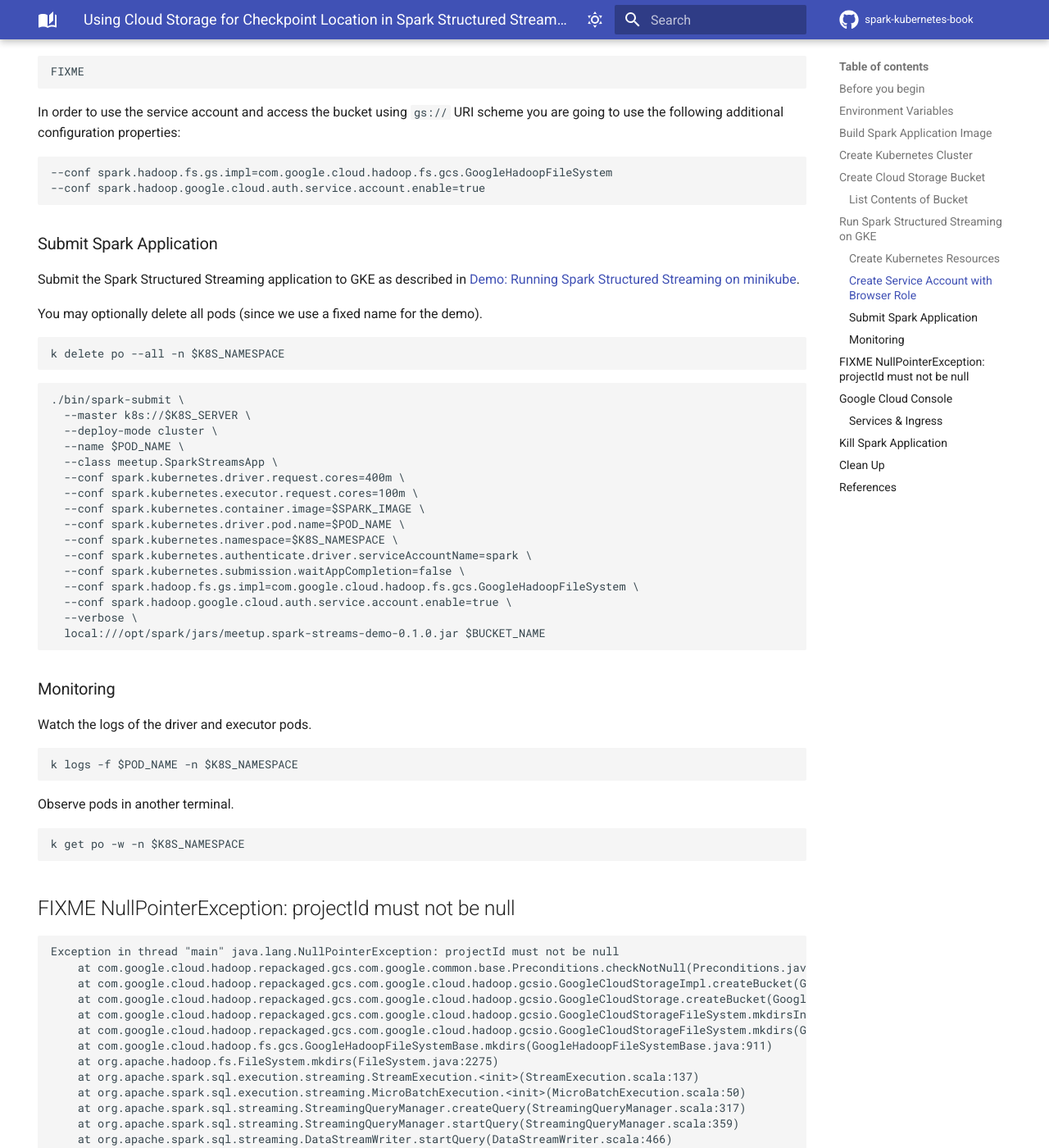
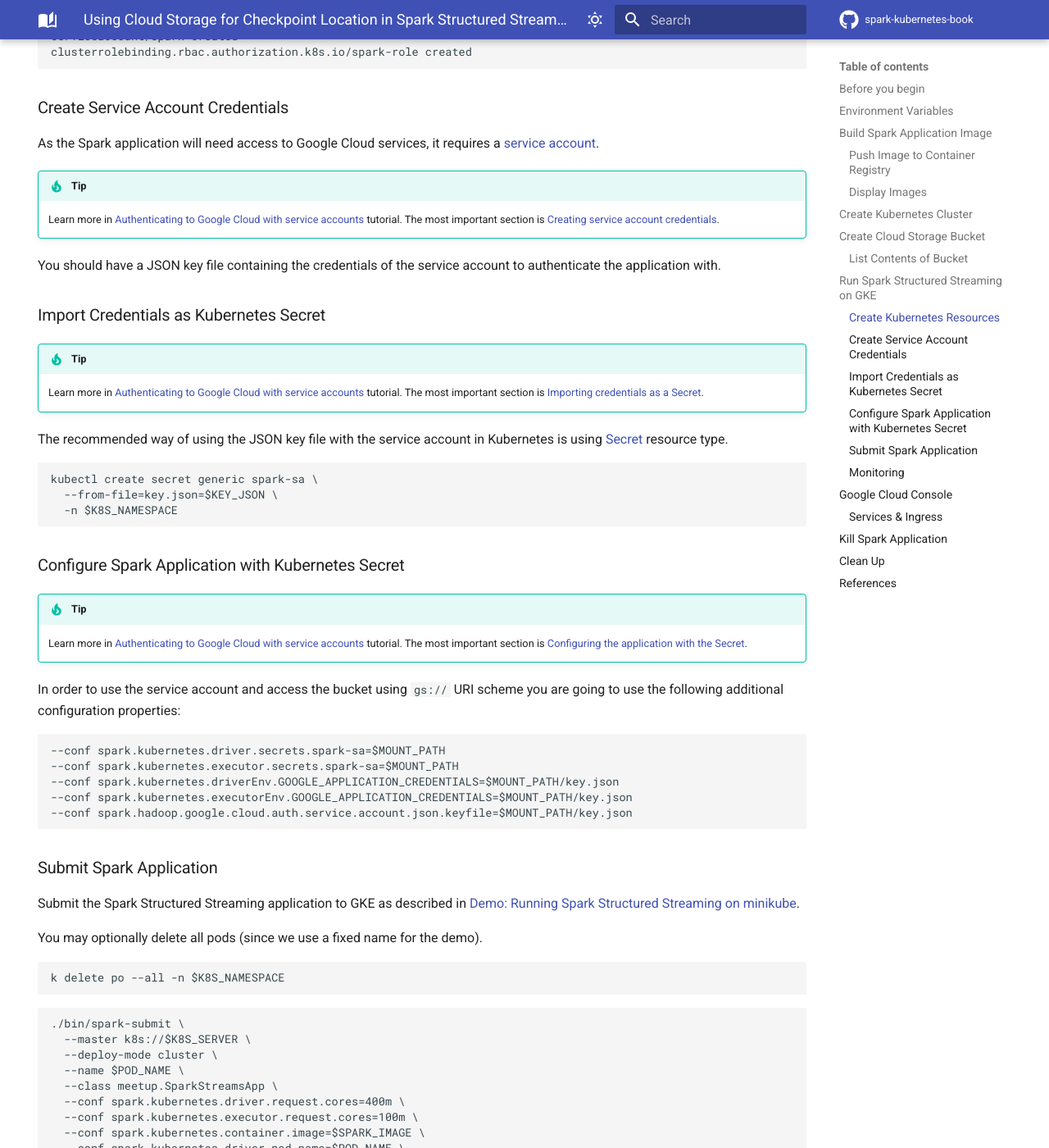
Before and after one commit to jaceklaskowski/spark-kubernetes-book, an MkDocs documentation site: the page built from docs/demo/using-cloud-storage-for-checkpoint-location-in-spark-structured-streaming-on-google-kubernetes-engine.md, in a window 1280 px wide and 1400 px high, scrolled down 3303 px. Shown: the whole window at 82% size. Built offline with MkDocs 1.6.1 and Material for MkDocs 9.7.7, drawn with Linux system fonts in a browser that asks for light colours; comment, search, counter and statistics services are not loaded; some of the changed text lies outside the part shown.

Commit message:
Demo: Using Cloud Storage for Checkpoint Location... Finished

````diff
--- a/docs/demo/using-cloud-storage-for-checkpoint-location-in-spark-structured-streaming-on-google-kubernetes-engine.md
+++ b/docs/demo/using-cloud-storage-for-checkpoint-location-in-spark-structured-streaming-on-google-kubernetes-engine.md
@@ -14,9 +14,6 @@
 ```
 
 The most challenging task in the demo has been to include necessary dependencies in a Docker image to support the `gs://` prefix.
-
-!!! danger "Work in Progress"
-    The demo is a work in progress.
 
 ## Before you begin
 
@@ -35,7 +32,8 @@
 
 export CLUSTER_NAME=spark-examples-cluster
 
-export BUCKET_NAME=gs://spark-on-kubernetes-2021
+# Has to end with /
+export BUCKET_NAME=gs://spark-on-kubernetes-2021/
 
 export K8S_SERVER=$(kubectl config view --output=jsonpath='{.clusters[].cluster.server}')
 export POD_NAME=spark-streams-google-storage-demo
@@ -43,6 +41,9 @@
 
 export K8S_NAMESPACE=spark-demo
 export SUBMISSION_ID=$K8S_NAMESPACE:$POD_NAME
+
+export KEY_JSON=spark-on-kubernetes-2021.json
+export MOUNT_PATH=/opt/spark/secrets
 ```
 
 ## Build Spark Application Image
@@ -63,17 +64,31 @@
 sbt spark-streams-google-storage-demo/docker:publishLocal
 ```
 
-Push the Spark application image to the [Container Registry](https://cloud.google.com/container-registry/docs) on Google Cloud Platform.
-
-Use [docker tag](https://docs.docker.com/engine/reference/commandline/tag/) followed by [docker image push](https://docs.docker.com/engine/reference/commandline/image_push/). Unless you've done it already at build time.
+```text
+docker images $GCP_CR/spark-streams-google-storage-demo
+```
 
 ```text
-docker tag spark-streams-google-storage-demo:0.1.0 $GCP_CR/spark-streams-google-storage-demo:0.1.0
+REPOSITORY                                                             TAG       IMAGE ID       CREATED      SIZE
+eu.gcr.io/spark-on-kubernetes-2021/spark-streams-google-storage-demo   0.1.0     e9b3ee2bb2e0   2 days ago   533MB
 ```
+
+??? tip "docker tag"
+    Use [docker tag](https://docs.docker.com/engine/reference/commandline/tag/) unless you've done it already at build time.
+
+    ```text
+    docker tag spark-streams-google-storage-demo:0.1.0 $GCP_CR/spark-streams-google-storage-demo:0.1.0
+    ```
+
+### Push Image to Container Registry
+
+Use [docker image push](https://docs.docker.com/engine/reference/commandline/image_push/) to push the Spark application image to the [Container Registry](https://cloud.google.com/container-registry/docs) on Google Cloud Platform.
 
 ```text
 docker push $GCP_CR/spark-streams-google-storage-demo:0.1.0
 ```
+
+### Display Images
 
 List the available images.
 
@@ -83,8 +98,6 @@
 
 ```text
 NAME
-eu.gcr.io/spark-on-kubernetes-2021/spark
-eu.gcr.io/spark-on-kubernetes-2021/spark-streams-demo
 eu.gcr.io/spark-on-kubernetes-2021/spark-streams-google-storage-demo
 ```
 
@@ -123,15 +136,13 @@
 gsutil mb -b on $BUCKET_NAME
 ```
 
-```text
-Creating gs://spark-on-kubernetes-2021/...
-```
-
 ### List Contents of Bucket
 
 ```text
 gsutil ls -l $BUCKET_NAME
 ```
+
+There should be no output really since you've just created it.
 
 ## Run Spark Structured Streaming on GKE
 
@@ -149,19 +160,41 @@
 clusterrolebinding.rbac.authorization.k8s.io/spark-role created
 ```
 
-### Create Service Account with Browser Role
+### Create Service Account Credentials
 
-Loading data from a bucket in a Spark application requires a service account with Browser role.
+As the Spark application will need access to Google Cloud services, it requires a [service account](https://cloud.google.com/compute/docs/access/service-accounts).
+
+!!! tip
+    Learn more in [Authenticating to Google Cloud with service accounts](https://cloud.google.com/kubernetes-engine/docs/tutorials/authenticating-to-cloud-platform) tutorial. The most important section is [Creating service account credentials](https://cloud.google.com/kubernetes-engine/docs/tutorials/authenticating-to-cloud-platform#step_3_create_service_account_credentials).
+
+You should have a JSON key file containing the credentials of the service account to authenticate the application with.
+
+### Import Credentials as Kubernetes Secret
+
+!!! tip
+    Learn more in [Authenticating to Google Cloud with service accounts](https://cloud.google.com/kubernetes-engine/docs/tutorials/authenticating-to-cloud-platform) tutorial. The most important section is [Importing credentials as a Secret](https://cloud.google.com/kubernetes-engine/docs/tutorials/authenticating-to-cloud-platform#importing_credentials_as_a_secret).
+
+The recommended way of using the JSON key file with the service account in Kubernetes is using [Secret](https://cloud.google.com/kubernetes-engine/docs/concepts/secret) resource type.
 
 ```text
-FIXME
+kubectl create secret generic spark-sa \
+  --from-file=key.json=$KEY_JSON \
+  -n $K8S_NAMESPACE
 ```
+
+### Configure Spark Application with Kubernetes Secret
+
+!!! tip
+    Learn more in [Authenticating to Google Cloud with service accounts](https://cloud.google.com/kubernetes-engine/docs/tutorials/authenticating-to-cloud-platform) tutorial. The most important section is [Configuring the application with the Secret](https://cloud.google.com/kubernetes-engine/docs/tutorials/authenticating-to-cloud-platform#configuring_the_application_with_the_secret).
 
 In order to use the service account and access the bucket using `gs://` URI scheme you are going to use the following additional configuration properties:
 
 ```text
---conf spark.hadoop.fs.gs.impl=com.google.cloud.hadoop.fs.gcs.GoogleHadoopFileSystem
---conf spark.hadoop.google.cloud.auth.service.account.enable=true
+--conf spark.kubernetes.driver.secrets.spark-sa=$MOUNT_PATH
+--conf spark.kubernetes.executor.secrets.spark-sa=$MOUNT_PATH
+--conf spark.kubernetes.driverEnv.GOOGLE_APPLICATION_CREDENTIALS=$MOUNT_PATH/key.json
+--conf spark.kubernetes.executorEnv.GOOGLE_APPLICATION_CREDENTIALS=$MOUNT_PATH/key.json
+--conf spark.hadoop.google.cloud.auth.service.account.json.keyfile=$MOUNT_PATH/key.json
 ```
 
 ### Submit Spark Application
@@ -187,11 +220,19 @@
   --conf spark.kubernetes.namespace=$K8S_NAMESPACE \
   --conf spark.kubernetes.authenticate.driver.serviceAccountName=spark \
   --conf spark.kubernetes.submission.waitAppCompletion=false \
-  --conf spark.hadoop.fs.gs.impl=com.google.cloud.hadoop.fs.gcs.GoogleHadoopFileSystem \
+  --conf spark.kubernetes.driver.secrets.spark-sa=$MOUNT_PATH \
+  --conf spark.kubernetes.executor.secrets.spark-sa=$MOUNT_PATH \
+  --conf spark.kubernetes.driverEnv.GOOGLE_APPLICATION_CREDENTIALS=$MOUNT_PATH/key.json \
+  --conf spark.kubernetes.executorEnv.GOOGLE_APPLICATION_CREDENTIALS=$MOUNT_PATH/key.json \
   --conf spark.hadoop.google.cloud.auth.service.account.enable=true \
+  --conf spark.hadoop.google.cloud.auth.service.account.json.keyfile=$MOUNT_PATH/key.json \
+  --conf spark.hadoop.fs.gs.project.id=$PROJECT_ID \
   --verbose \
   local:///opt/spark/jars/meetup.spark-streams-demo-0.1.0.jar $BUCKET_NAME
 ```
+
+!!! tip "Installing Google Cloud Storage connector for Hadoop"
+    Learn more in [Installing the connector](https://github.com/GoogleCloudDataproc/hadoop-connectors/blob/master/gcs/INSTALL.md).
 
 ### Monitoring
 
@@ -205,28 +246,6 @@
 
 ```text
 k get po -w -n $K8S_NAMESPACE
-```
-
-## FIXME NullPointerException: projectId must not be null
-
-```text
-Exception in thread "main" java.lang.NullPointerException: projectId must not be null
-	at com.google.cloud.hadoop.repackaged.gcs.com.google.common.base.Preconditions.checkNotNull(Preconditions.java:897)
-	at com.google.cloud.hadoop.repackaged.gcs.com.google.cloud.hadoop.gcsio.GoogleCloudStorageImpl.createBucket(GoogleCloudStorageImpl.java:437)
-	at com.google.cloud.hadoop.repackaged.gcs.com.google.cloud.hadoop.gcsio.GoogleCloudStorage.createBucket(GoogleCloudStorage.java:88)
-	at com.google.cloud.hadoop.repackaged.gcs.com.google.cloud.hadoop.gcsio.GoogleCloudStorageFileSystem.mkdirsInternal(GoogleCloudStorageFileSystem.java:456)
-	at com.google.cloud.hadoop.repackaged.gcs.com.google.cloud.hadoop.gcsio.GoogleCloudStorageFileSystem.mkdirs(GoogleCloudStorageFileSystem.java:444)
-	at com.google.cloud.hadoop.fs.gcs.GoogleHadoopFileSystemBase.mkdirs(GoogleHadoopFileSystemBase.java:911)
-	at org.apache.hadoop.fs.FileSystem.mkdirs(FileSystem.java:2275)
-	at org.apache.spark.sql.execution.streaming.StreamExecution.<init>(StreamExecution.scala:137)
-	at org.apache.spark.sql.execution.streaming.MicroBatchExecution.<init>(MicroBatchExecution.scala:50)
-	at org.apache.spark.sql.streaming.StreamingQueryManager.createQuery(StreamingQueryManager.scala:317)
-	at org.apache.spark.sql.streaming.StreamingQueryManager.startQuery(StreamingQueryManager.scala:359)
-	at org.apache.spark.sql.streaming.DataStreamWriter.startQuery(DataStreamWriter.scala:466)
-	at org.apache.spark.sql.streaming.DataStreamWriter.startInternal(DataStreamWriter.scala:456)
-	at org.apache.spark.sql.streaming.DataStreamWriter.start(DataStreamWriter.scala:301)
-	at meetup.SparkStreamsApp$.delayedEndpoint$meetup$SparkStreamsApp$1(SparkStreamsApp.scala:25)
-	at meetup.SparkStreamsApp$delayedInit$body.apply(SparkStreamsApp.scala:7)
 ```
 
 ## Google Cloud Console
````
Also changed, not shown: other parts of docs/demo/using-cloud-storage-for-checkpoint-location-in-spark-structured-streaming-on-google-kubernetes-engine.md (+1 -1 lines).
